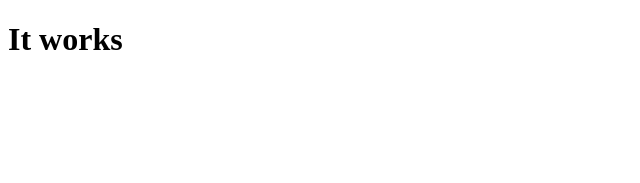
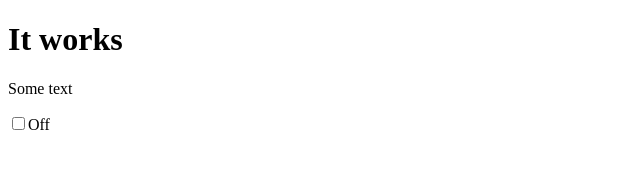
Before and after one commit to flyjeray/react-ci-cd-testing-practice, a React (Create React App) app: page / in a window 1280 px wide. Shown: the top 183 px of the page, without its empty margins (0-640 px from the left). Built offline with nearby package versions, Linux system fonts and the light colour scheme.

Commit message:
add some components to main page

```diff
--- a/src/App.tsx
+++ b/src/App.tsx
@@ -1,9 +1,13 @@
 import React from "react";
+import { Text } from "./components/Text";
+import CheckboxWithLabel from "./components/CheckboxWithLabel";
 
 function App() {
   return (
     <div className="App">
       <h1>It works</h1>
+      <Text value={"Some text"} />
+      <CheckboxWithLabel labelOn={"On"} labelOff={"Off"} />
     </div>
   );
 }
```
